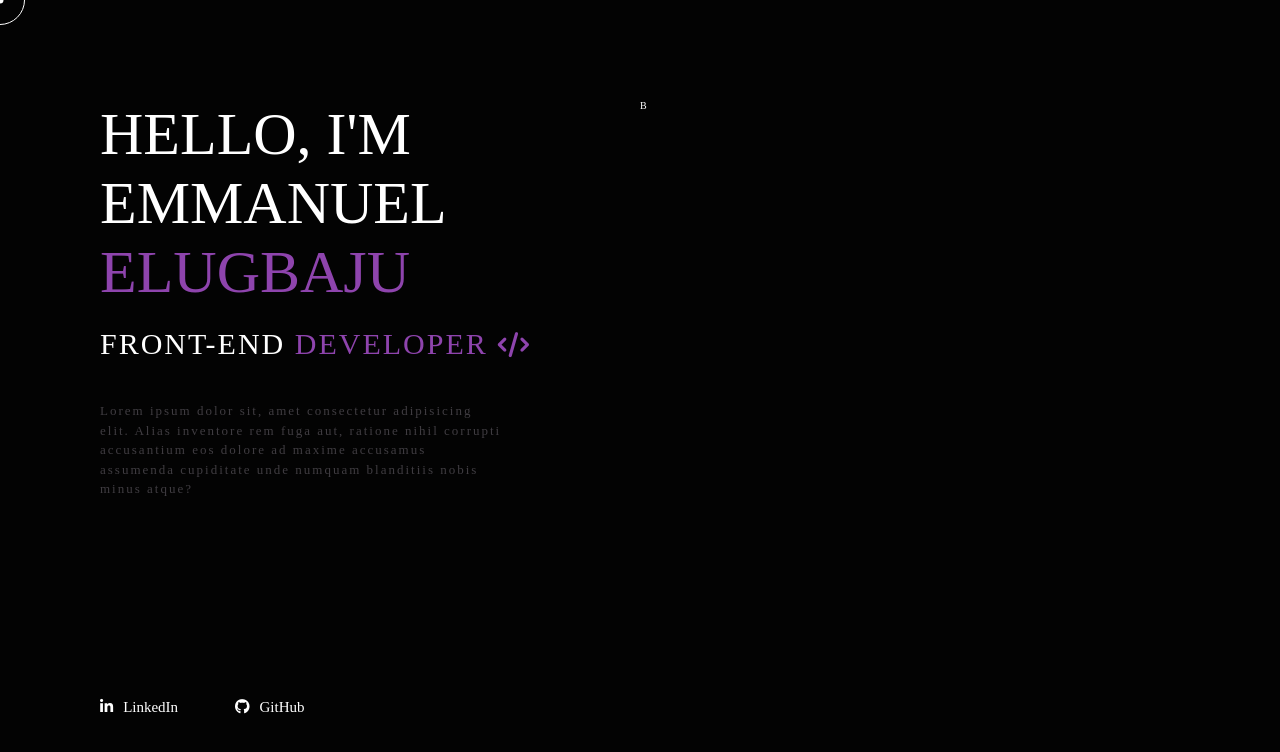
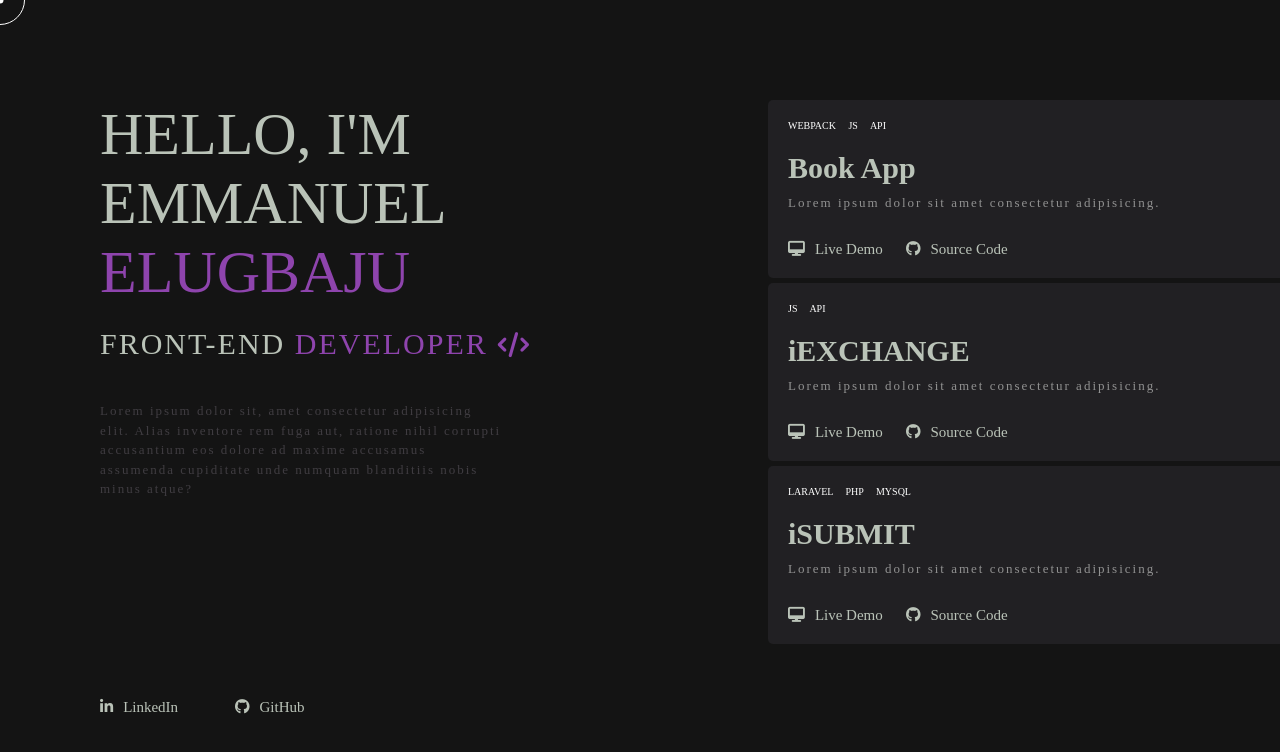
Before and after one commit to elughsmanuel/elughs-manuel-app, a React (Create React App) app: page / in a window 1280 px wide. Shown: the top 752 px of the page. Built offline with nearby package versions, Linux system fonts and the light colour scheme; a web font is replaced by a local one.

Commit message:
Projects components

```diff
--- a/src/App.css
+++ b/src/App.css
@@ -1,6 +1,11 @@
 body {
     font-family: 'Source Serif Pro';
-    color: #fff;
-    background-color: #030303;
+    color: #FFF;
+    background-color: #141414;
     cursor: none;
 }
+
+::selection {
+    background-color: #8E44AD;
+    color: #FFF;
+}
--- a/src/Header/Header.js
+++ b/src/Header/Header.js
@@ -1,4 +1,5 @@
 import classes from './Header.module.css';
+import Projects from './Projects/Projects';
 
 const Header = (props) => {
     return (
@@ -27,7 +28,7 @@ const Header = (props) => {
                     </div>
                 </div>
                 <div className={classes['box-1-of-2']}>
-                    B
+                    <Projects />
                 </div>
             </div>
         </header>
--- a/src/Header/Header.module.css
+++ b/src/Header/Header.module.css
@@ -1,4 +1,6 @@
 .header {
+    width: 100%;
+    height: 100vh;
     padding: 10rem 0;
 }
 
@@ -18,7 +20,7 @@
 
 .heading-main {
     font-size: 6rem;
-    color: #FFF;
+    color: #BAC3B8;
     font-weight: 500;
     text-transform: uppercase;
     margin-bottom: 2rem;
@@ -30,7 +32,7 @@
 
 .heading-sub {
     font-size: 3rem;
-    color: #FFF;
+    color: #BAC3B8;
     font-weight: 200;
     letter-spacing: 2px;
     text-transform: uppercase;
@@ -68,7 +70,7 @@
 
 .hsl-box-1-of-2 a {
     font-size: 1.5rem;
-    color: #FFF;
+    color: #BAC3B8;
     font-weight: 300;
     text-decoration: none;
     transition: all 1s;
--- a/src/Header/Projects/Projects.js
+++ b/src/Header/Projects/Projects.js
@@ -0,0 +1,58 @@
+import classes from './Projects.module.css';
+
+const Projects = (props) => {
+    return (
+        <div className={classes['projects']}>
+            <div className={classes['projects-box']}>
+                <div className={classes['projects-box-of-3']}>
+                    <h4 className={classes['stack-tag']}>Webpack JS API</h4>
+                    <h2 className={classes['project-title']}>Book App</h2>
+                    <p className={classes['project-desc']}>Lorem ipsum dolor sit amet consectetur adipisicing.</p>
+                    <div className={classes['project-links']}>
+                        <div className={classes['project-links-of-2']}>
+                            <a href='https://thebookapp.netlify.app/'><i className="fa-solid fa-desktop"></i>Live Demo</a>
+                        </div>
+                        <div className={classes['project-links-of-2']}>
+                            <a href='https://github.com/elughsmanuel/book-app'><i className="fa-brands fa-github"></i>Source Code</a>
+                        </div>
+                    </div>
+                </div>
+
+            </div>
+            <div className={classes['projects-box']}>
+                <div className={classes['projects-box-of-3']}>
+                    <h4 className={classes['stack-tag']}>JS API</h4>
+                    <h2 className={classes['project-title']}>iEXCHANGE</h2>
+                    <p className={classes['project-desc']}>Lorem ipsum dolor sit amet consectetur adipisicing.</p>
+                    <div className={classes['project-links']}>
+                        <div className={classes['project-links-of-2']}>
+                            <a href='https://iexchange.netlify.app/'><i className="fa-solid fa-desktop"></i>Live Demo</a>
+                        </div>
+                        <div className={classes['project-links-of-2']}>
+                            <a href='https://github.com/elughsmanuel/iexchange'><i className="fa-brands fa-github"></i>Source Code</a>
+                        </div>
+                    </div>
+                </div>
+
+            </div>
+            <div className={classes['projects-box']}>
+                <div className={classes['projects-box-of-3']}>
+                    <h4 className={classes['stack-tag']}>Laravel PHP MySQL</h4>
+                    <h2 className={classes['project-title']}>iSUBMIT</h2>
+                    <p className={classes['project-desc']}>Lorem ipsum dolor sit amet consectetur adipisicing.</p>
+                    <div className={classes['project-links']}>
+                        <div className={classes['project-links-of-2']}>
+                            <a href='https://github.com/elughsmanuel/isubmit'><i className="fa-solid fa-desktop"></i>Live Demo</a>
+                        </div>
+                        <div className={classes['project-links-of-2']}>
+                            <a href='https://github.com/elughsmanuel/isubmit'><i className="fa-brands fa-github"></i>Source Code</a>
+                        </div>
+                    </div>
+                </div>
+
+            </div>
+        </div>
+     );
+}
+
+export default Projects;
--- a/src/Header/Projects/Projects.module.css
+++ b/src/Header/Projects/Projects.module.css
@@ -0,0 +1,87 @@
+.projects-box {
+    width: 100%;
+    display: flex;
+    justify-content: right;
+    margin-bottom: 5px;
+}
+
+.projects-box-of-3 {
+    width: 80%;
+    padding: 2rem;
+    background-color: #212023;
+    border-top-left-radius: 5px;
+    border-bottom-left-radius: 5px;
+    transition: all 1s;
+}
+
+.projects-box-of-3:hover {
+    background-color: #BAC3B8;
+    transform: scaleX(.9);
+    transform-origin: right;
+}
+
+.stack-tag {
+    font-size: 1rem;
+    color: #FFF;
+    font-weight: 100;
+    word-spacing: 1rem;
+    text-transform: uppercase;
+    margin-bottom: 2rem;
+}
+
+.projects-box-of-3:hover
+.stack-tag {
+    color: #000;
+}
+
+.project-title {
+    font-size: 3rem;
+    color: #BAC3B8;
+    font-weight: 700;
+    margin-bottom: 1rem;
+    transition: all 1s;
+}
+
+.projects-box-of-3:hover
+.project-title {
+    color: #141414;
+}
+
+.project-desc {
+    font-size: 1.3rem;
+    color: #919191;
+    letter-spacing: 2px;
+    margin-bottom: 3rem;
+    transition: all 1s;
+}
+
+.projects-box-of-3:hover
+.project-desc {
+    color: #3e3e3e;
+}
+
+.project-links {
+    width: 50%;
+    display: flex;
+    justify-content: space-between;
+}
+
+.project-links-of-2 {
+    flex-basis: 50%;
+}
+
+.project-links-of-2 a {
+    font-size: 1.5rem;
+    color: #BAC3B8;
+    text-decoration: none;
+    transition: all 1s;
+}
+
+.project-links-of-2 i {
+    margin-right: 1rem;
+}
+
+.projects-box-of-3:hover
+.project-links-of-2 a {
+    color: #141414;
+}
```
